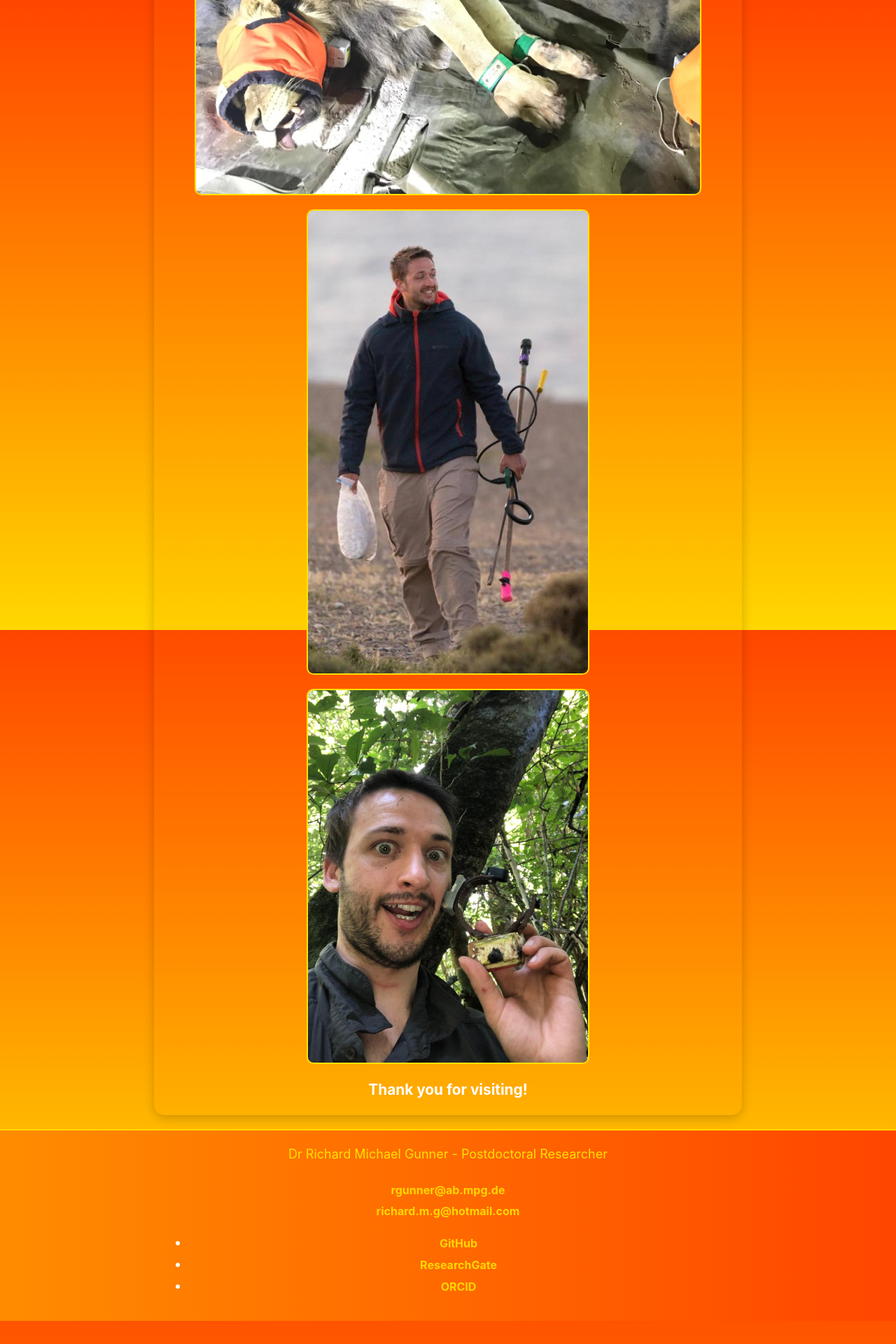
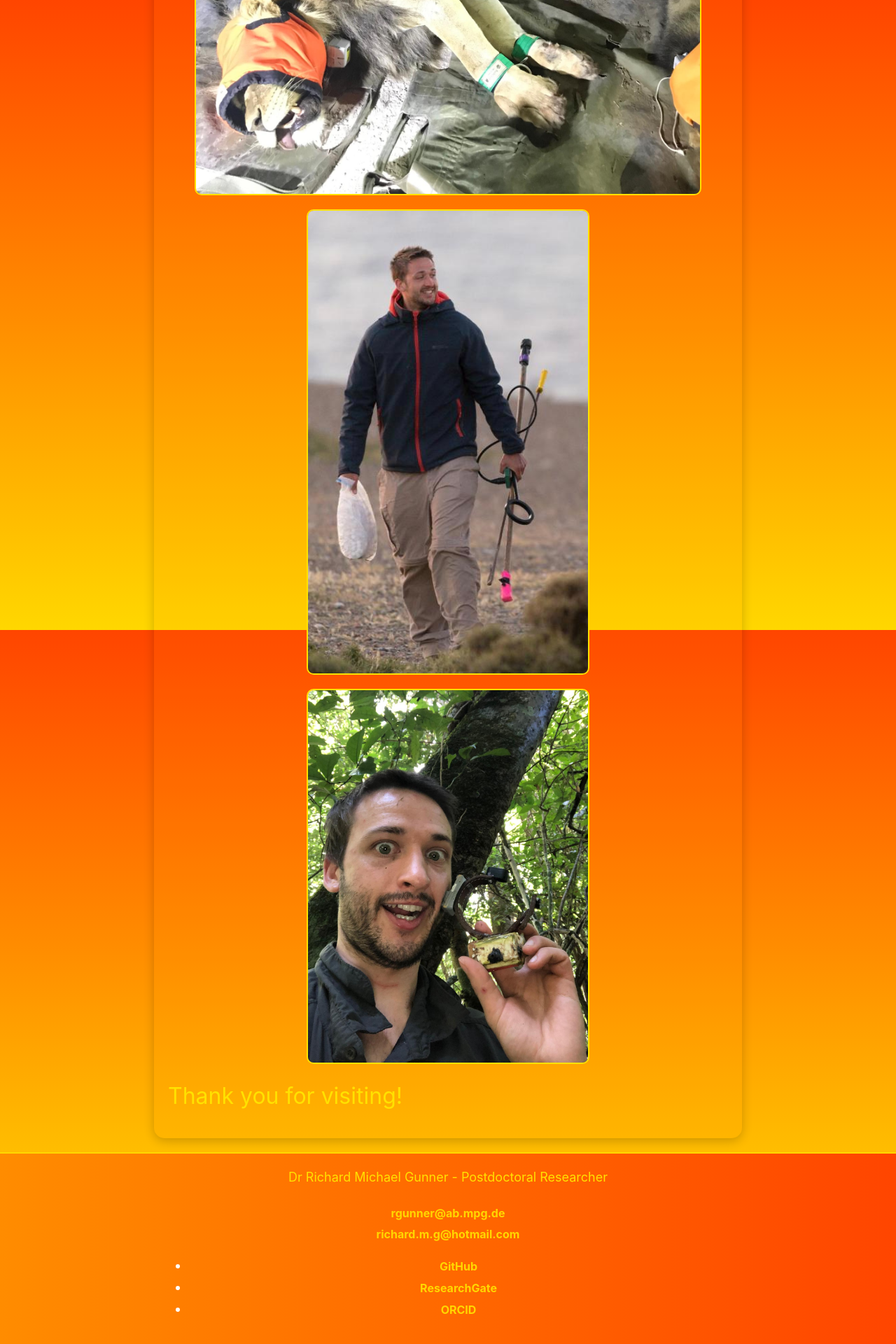
Before and after one commit to Richard6195/my-website, a Jekyll site: the page built from index.md, in a window 1280 px wide. Shown: the part 1800-3720 px from the top of the page at 70% size. Built offline with Jekyll 4.4.1, drawn with Linux system fonts in a browser that asks for light colours; before the commit the page ends 3687 px from its top, so only the background shows below that.

Commit message:
Update website with new changes

```diff
--- a/_includes/footer.html
+++ b/_includes/footer.html
@@ -1,6 +1,6 @@
 <footer class="site-footer h-card">
   <div class="wrapper">
-    <h1 class="footer-heading">{{ site.title | escape }}</h1>
+    <h2 class="footer-heading">{{ site.title | escape }}</h2>
     <p class="p-name">{{ site.author.name }}</p>
     <ul class="contact-list">
       {% for email in site.author.email %}
--- a/_sass/minima/_custom.scss
+++ b/_sass/minima/_custom.scss
@@ -130,6 +130,6 @@ img, video {
 .center-text {
   text-align: center; /* Center the text horizontally */
   margin-top: 20px; /* Optional: Add space above the text */
-  font-size: 1.3rem; /* Optional: Adjust font size */
+  font-size: 1.4rem; /* Optional: Adjust font size */
   font-weight: bold; /* Optional: Make the text bold */
 }
--- a/index.md
+++ b/index.md
@@ -19,6 +19,4 @@ Feel free to explore:
 ![Alt Text](assets/images/selfieargentina.jpg){: width="50%"}
 ![Alt Text](assets/images/collarselfie.jpg){: width="50%"}
 
-<div class="center-text">
-Thank you for visiting!
-</div>
+# Thank you for visiting!
```
Also changed, not shown: publications.md (+2 -2 lines).
